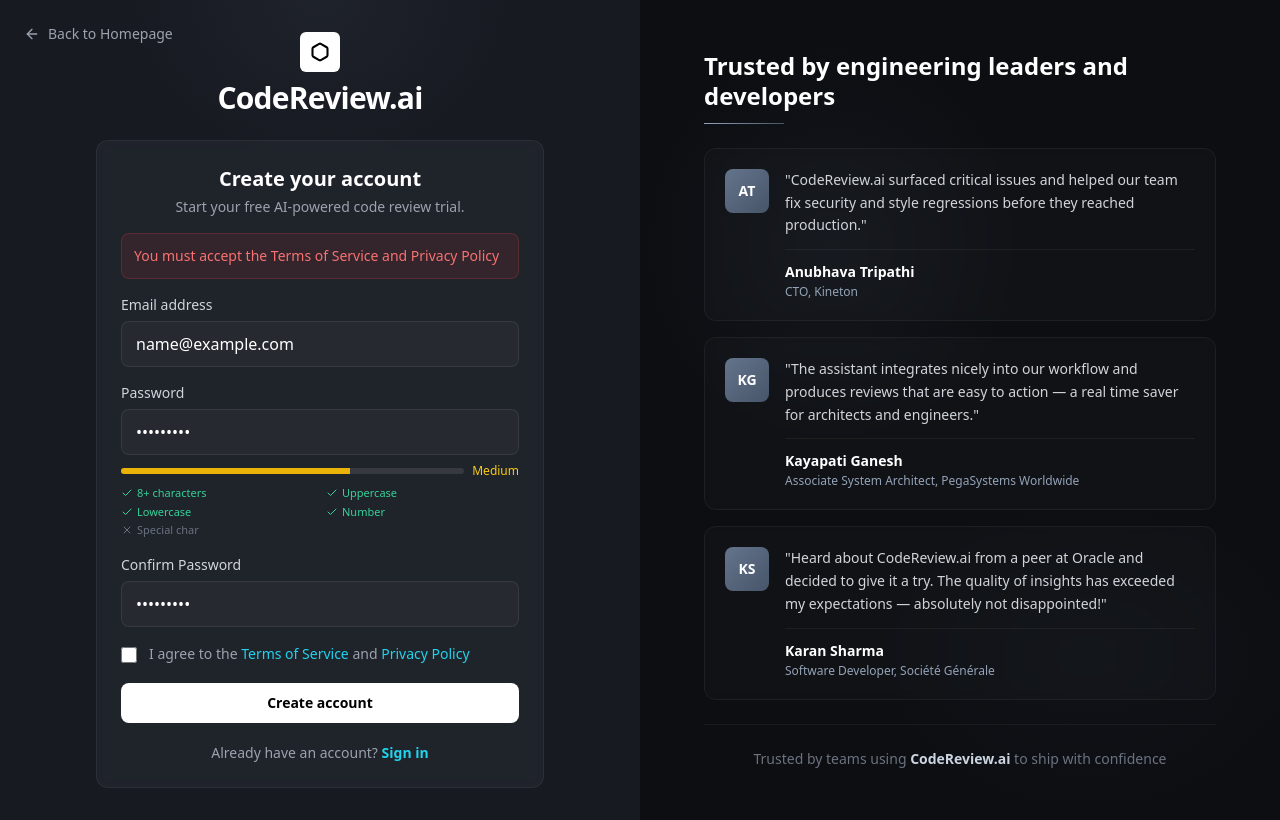
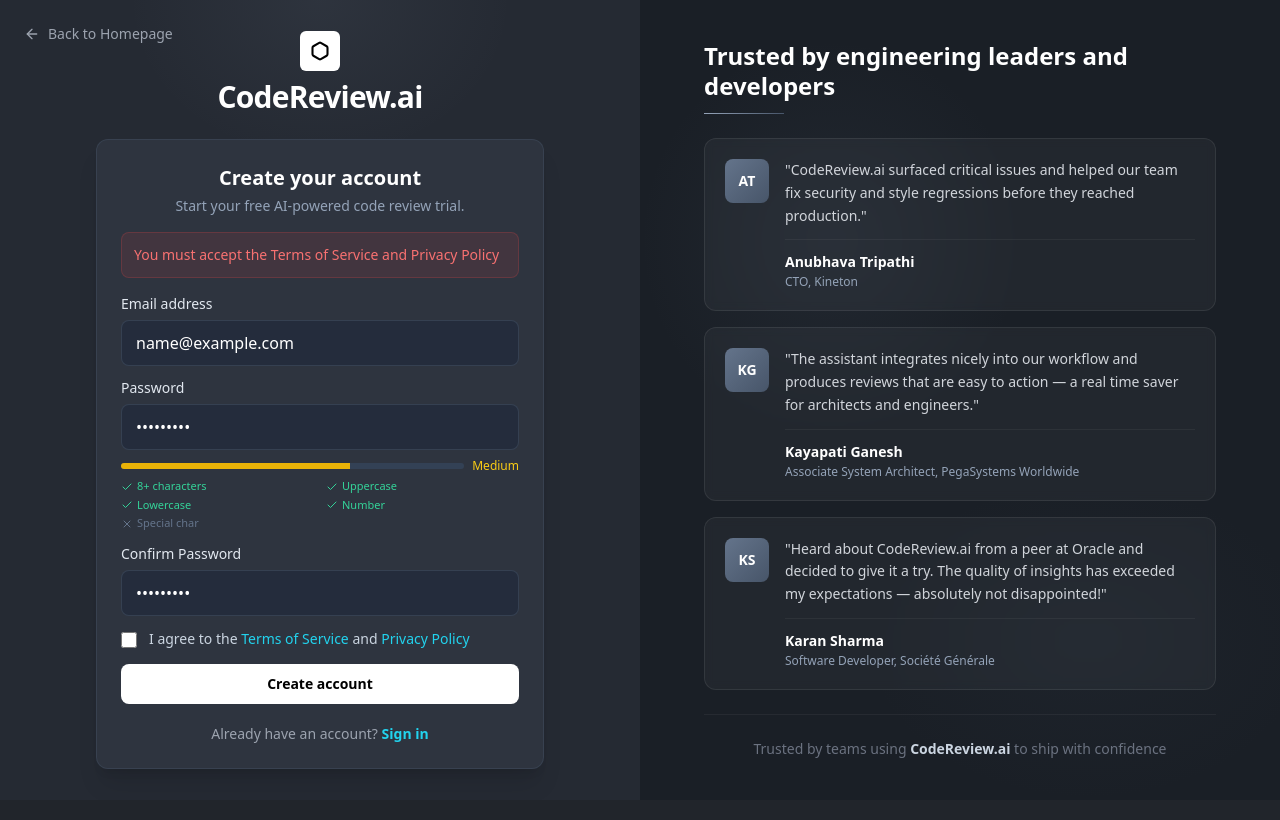
Before and after one commit to Nimboo3/ai-code-reviewer, a Next.js app in the folder nextjs/: page /auth/register in a window 1280 px wide. Both pictures are taken after typing "name@example.com", "Sample123", "Sample123" into the empty fields and a click on the button "Create account". Built offline with nearby package versions, Linux system fonts and the light colour scheme; no server answers.

Commit message:
style: update auth layout and forms for improved aesthetics and consistency

```diff
--- a/nextjs/src/app/auth/layout.tsx
+++ b/nextjs/src/app/auth/layout.tsx
@@ -32,12 +32,12 @@
     ];
 
     return (
-        <div className="flex min-h-screen bg-[#13161c]">
+        <div className="flex h-screen overflow-hidden bg-[#1e232b]">
             {/* Left side - Auth Form */}
-            <div className="w-full lg:w-1/2 flex flex-col items-center justify-center px-4 sm:px-6 lg:px-8 py-8 relative bg-[#171a21]">
+            <div className="w-full lg:w-1/2 flex flex-col items-center justify-center px-4 sm:px-6 lg:px-8 relative bg-[#252a33]">
                 {/* Subtle gradient glow */}
-                <div className="absolute inset-0 bg-[radial-gradient(ellipse_60%_40%_at_50%_0%,rgba(148,163,184,0.06),transparent_50%)]" />
-                <div className="absolute inset-0 bg-grid-pattern-small opacity-[0.02]" />
+                <div className="absolute inset-0 bg-[radial-gradient(ellipse_60%_40%_at_50%_0%,rgba(148,163,184,0.08),transparent_50%)]" />
+                <div className="absolute inset-0 bg-grid-pattern-small opacity-[0.03]" />
 
                 <Link
                     href="/"
@@ -76,10 +76,10 @@
             {/* Right side - Testimonials */}
             <div className="hidden lg:flex lg:w-1/2 relative overflow-hidden">
                 {/* Darker background for contrast */}
-                <div className="absolute inset-0 bg-[#0c0e12]" />
-                <div className="absolute inset-0 bg-[radial-gradient(ellipse_60%_50%_at_30%_30%,rgba(100,116,139,0.08),transparent_50%)]" />
-                <div className="absolute inset-0 bg-[radial-gradient(ellipse_70%_40%_at_70%_80%,rgba(71,85,105,0.06),transparent_50%)]" />
-                <div className="absolute inset-0 bg-grid-pattern opacity-[0.02]" />
+                <div className="absolute inset-0 bg-[#1a1f26]" />
+                <div className="absolute inset-0 bg-[radial-gradient(ellipse_60%_50%_at_30%_30%,rgba(100,116,139,0.1),transparent_50%)]" />
+                <div className="absolute inset-0 bg-[radial-gradient(ellipse_70%_40%_at_70%_80%,rgba(71,85,105,0.08),transparent_50%)]" />
+                <div className="absolute inset-0 bg-grid-pattern opacity-[0.03]" />
 
                 <div className="relative w-full flex items-center justify-center p-12">
                     <div className="space-y-6 max-w-lg">
@@ -103,7 +103,7 @@
                                     animate={{ opacity: 1, x: 0 }}
                                     transition={{ duration: 0.5, delay: 0.2 + index * 0.1 }}
                                 >
-                                    <div className="relative bg-white/[0.02] backdrop-blur-sm border border-white/[0.05] rounded-xl p-5 hover:bg-white/[0.04] hover:border-white/[0.08] transition-all duration-300">
+                                    <div className="relative bg-white/[0.04] backdrop-blur-sm border border-white/[0.08] rounded-xl p-5 hover:bg-white/[0.06] hover:border-white/[0.12] transition-all duration-300">
                                         <div className="flex items-start gap-4">
                                             <div className="flex-shrink-0">
                                                 <div className="w-11 h-11 rounded-lg bg-gradient-to-br from-slate-500 to-slate-600 flex items-center justify-center text-white font-bold text-sm">
--- a/nextjs/src/app/auth/login/page.tsx
+++ b/nextjs/src/app/auth/login/page.tsx
@@ -56,7 +56,7 @@
     }, [showMFAPrompt, router]);
 
     return (
-        <div className="bg-card/50 backdrop-blur-sm border border-white/[0.06] p-6 rounded-xl">
+        <div className="bg-[#2e343f] border border-slate-600/40 p-6 rounded-xl shadow-xl">
             {error && (
                 <div className="mb-4 p-3 text-sm text-red-400 bg-red-500/10 border border-red-500/20 rounded-lg">
                     {error}
@@ -65,7 +65,7 @@
 
             <form onSubmit={handleSubmit} className="space-y-4">
                 <div>
-                    <label htmlFor="email" className="block text-sm font-medium text-gray-300 mb-1.5">
+                    <label htmlFor="email" className="block text-sm font-medium text-slate-200 mb-1.5">
                         Email address
                     </label>
                     <input
@@ -76,13 +76,13 @@
                         required
                         value={email}
                         onChange={(e) => setEmail(e.target.value)}
-                        className="block w-full rounded-lg bg-white/[0.03] border border-white/[0.08] px-3.5 py-2.5 text-white placeholder-gray-500 focus:border-cyan-500/50 focus:outline-none focus:ring-1 focus:ring-cyan-500/50 transition-all duration-200"
+                        className="block w-full rounded-lg bg-slate-800/60 border border-slate-600/50 px-3.5 py-2.5 text-white placeholder-slate-500 focus:border-cyan-500/50 focus:outline-none focus:ring-1 focus:ring-cyan-500/50 transition-all duration-200"
                         placeholder="you@example.com"
                     />
                 </div>
 
                 <div>
-                    <label htmlFor="password" className="block text-sm font-medium text-gray-300 mb-1.5">
+                    <label htmlFor="password" className="block text-sm font-medium text-slate-200 mb-1.5">
                         Password
                     </label>
                     <input
@@ -93,7 +93,7 @@
                         required
                         value={password}
                         onChange={(e) => setPassword(e.target.value)}
-                        className="block w-full rounded-lg bg-white/[0.03] border border-white/[0.08] px-3.5 py-2.5 text-white placeholder-gray-500 focus:border-cyan-500/50 focus:outline-none focus:ring-1 focus:ring-cyan-500/50 transition-all duration-200"
+                        className="block w-full rounded-lg bg-slate-800/60 border border-slate-600/50 px-3.5 py-2.5 text-white placeholder-slate-500 focus:border-cyan-500/50 focus:outline-none focus:ring-1 focus:ring-cyan-500/50 transition-all duration-200"
                         placeholder="••••••••"
                     />
                 </div>
--- a/nextjs/src/app/auth/register/page.tsx
+++ b/nextjs/src/app/auth/register/page.tsx
@@ -81,10 +81,10 @@
     };
 
     return (
-        <div className="bg-card/50 backdrop-blur-sm border border-white/[0.06] p-6 rounded-xl">
+        <div className="bg-[#2e343f] border border-slate-600/40 p-6 rounded-xl shadow-xl">
             <div className="mb-4 text-center">
                 <h2 className="text-xl font-bold text-white">Create your account</h2>
-                <p className="mt-1 text-sm text-gray-400">Start your free AI-powered code review trial.</p>
+                <p className="mt-1 text-sm text-slate-400">Start your free AI-powered code review trial.</p>
             </div>
 
             {error && (
@@ -93,9 +93,9 @@
                 </div>
             )}
 
-            <form onSubmit={handleSubmit} className="space-y-4">
+            <form onSubmit={handleSubmit} className="space-y-3">
                 <div>
-                    <label htmlFor="email" className="block text-sm font-medium text-gray-300 mb-1.5">
+                    <label htmlFor="email" className="block text-sm font-medium text-slate-200 mb-1.5">
                         Email address
                     </label>
                     <input
@@ -106,13 +106,13 @@
                         required
                         value={email}
                         onChange={(e) => setEmail(e.target.value)}
-                        className="block w-full rounded-lg bg-white/[0.03] border border-white/[0.08] px-3.5 py-2.5 text-white placeholder-gray-500 focus:border-cyan-500/50 focus:outline-none focus:ring-1 focus:ring-cyan-500/50 transition-all duration-200"
+                        className="block w-full rounded-lg bg-slate-800/60 border border-slate-600/50 px-3.5 py-2.5 text-white placeholder-slate-500 focus:border-cyan-500/50 focus:outline-none focus:ring-1 focus:ring-cyan-500/50 transition-all duration-200"
                         placeholder="you@example.com"
                     />
                 </div>
 
                 <div>
-                    <label htmlFor="password" className="block text-sm font-medium text-gray-300 mb-1.5">
+                    <label htmlFor="password" className="block text-sm font-medium text-slate-200 mb-1.5">
                         Password
                     </label>
                     <input
@@ -123,15 +123,15 @@
                         required
                         value={password}
                         onChange={(e) => setPassword(e.target.value)}
-                        className="block w-full rounded-lg bg-white/[0.03] border border-white/[0.08] px-3.5 py-2.5 text-white placeholder-gray-500 focus:border-cyan-500/50 focus:outline-none focus:ring-1 focus:ring-cyan-500/50 transition-all duration-200"
+                        className="block w-full rounded-lg bg-slate-800/60 border border-slate-600/50 px-3.5 py-2.5 text-white placeholder-slate-500 focus:border-cyan-500/50 focus:outline-none focus:ring-1 focus:ring-cyan-500/50 transition-all duration-200"
                         placeholder="••••••••"
                     />
 
                     {/* Password Strength Indicator */}
                     {password && (
-                        <div className="mt-2 space-y-1.5">
+                        <div className="mt-2 space-y-1">
                             <div className="flex items-center gap-2">
-                                <div className="flex-1 h-1.5 bg-white/10 rounded-full overflow-hidden">
+                                <div className="flex-1 h-1.5 bg-slate-700 rounded-full overflow-hidden">
                                     <div
                                         className={`h-full transition-all duration-300 ${
                                             passwordValidation.strength === 'strong'
@@ -161,7 +161,7 @@
                                     { check: passwordValidation.checks.hasNumber, label: 'Number' },
                                     { check: passwordValidation.checks.hasSpecialChar, label: 'Special char' },
                                 ].map((item, idx) => (
-                                    <div key={idx} className={`flex items-center gap-1 ${item.check ? 'text-emerald-400' : 'text-gray-500'}`}>
+                                    <div key={idx} className={`flex items-center gap-1 ${item.check ? 'text-emerald-400' : 'text-slate-500'}`}>
                                         {item.check ? <Check className="w-3 h-3" /> : <X className="w-3 h-3" />}
                                         <span>{item.label}</span>
                                     </div>
@@ -172,7 +172,7 @@
                 </div>
 
                 <div>
-                    <label htmlFor="confirmPassword" className="block text-sm font-medium text-gray-300 mb-1.5">
+                    <label htmlFor="confirmPassword" className="block text-sm font-medium text-slate-200 mb-1.5">
                         Confirm Password
                     </label>
                     <input
@@ -183,7 +183,7 @@
                         required
                         value={confirmPassword}
                         onChange={(e) => setConfirmPassword(e.target.value)}
-                        className="block w-full rounded-lg bg-white/[0.03] border border-white/[0.08] px-3.5 py-2.5 text-white placeholder-gray-500 focus:border-cyan-500/50 focus:outline-none focus:ring-1 focus:ring-cyan-500/50 transition-all duration-200"
+                        className="block w-full rounded-lg bg-slate-800/60 border border-slate-600/50 px-3.5 py-2.5 text-white placeholder-slate-500 focus:border-cyan-500/50 focus:outline-none focus:ring-1 focus:ring-cyan-500/50 transition-all duration-200"
                         placeholder="••••••••"
                     />
                 </div>
@@ -196,11 +196,11 @@
                             type="checkbox"
                             checked={acceptedTerms}
                             onChange={(e) => setAcceptedTerms(e.target.checked)}
-                            className="h-4 w-4 rounded border-white/20 bg-white/5 text-cyan-500 focus:ring-cyan-500/50 cursor-pointer"
+                            className="h-4 w-4 rounded border-slate-500 bg-slate-700 text-cyan-500 focus:ring-cyan-500/50 cursor-pointer"
                         />
                     </div>
                     <div className="ml-3 text-sm leading-relaxed">
-                        <label htmlFor="terms" className="text-gray-400 cursor-pointer">
+                        <label htmlFor="terms" className="text-slate-300 cursor-pointer">
                             I agree to the{' '}
                             <Link href="/legal/terms" className="font-medium text-cyan-400 hover:text-cyan-300" target="_blank">
                                 Terms of Service
```
